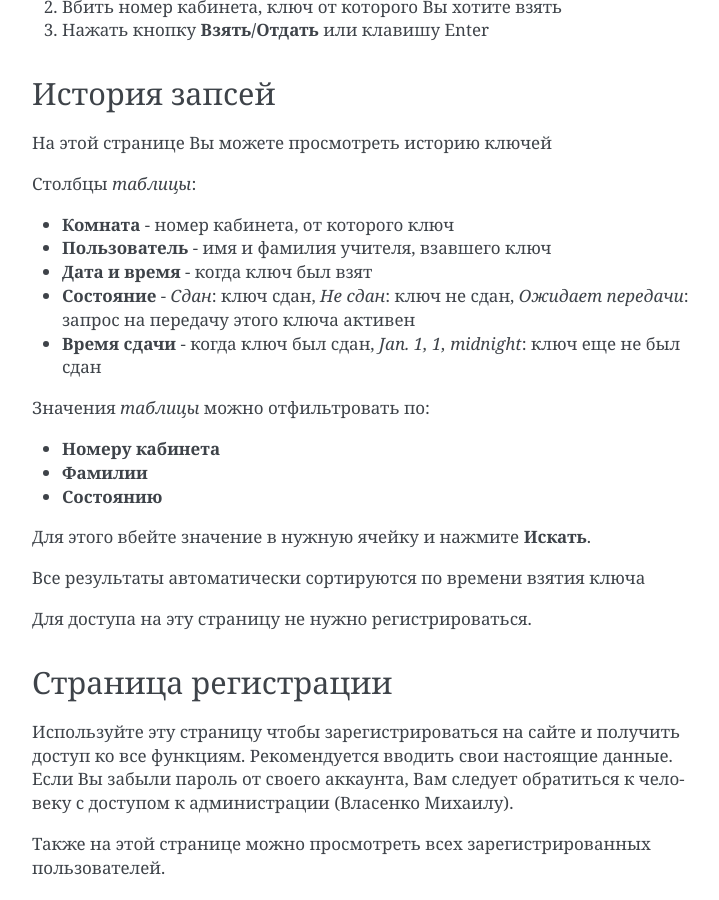
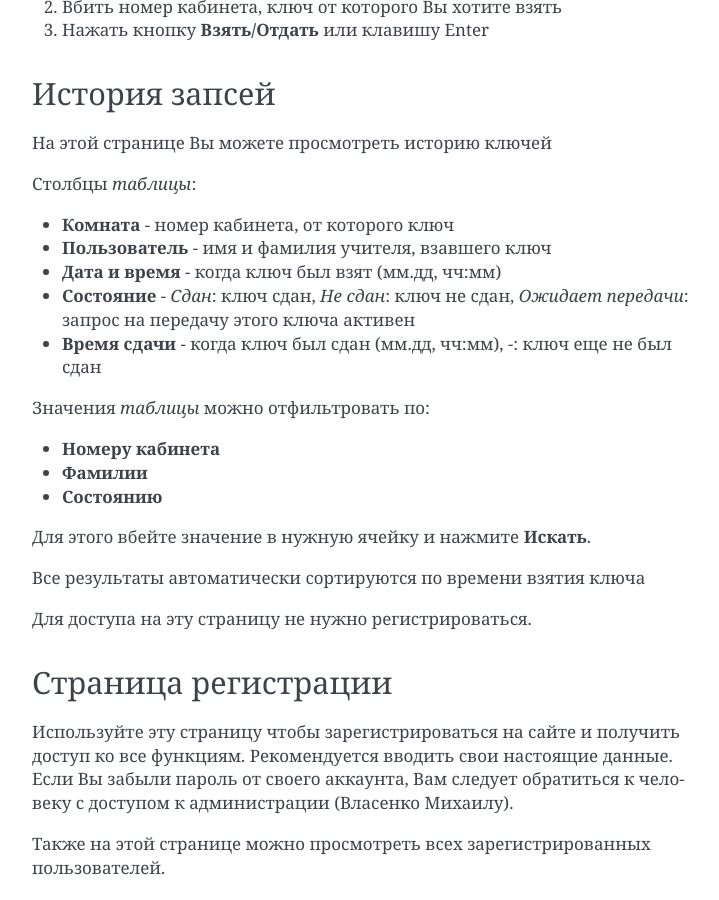
Before and after one commit to mikhail-vlasenko/Romanov_Key_Keeper, a Sphinx documentation site: the page built from docs/overview.rst, in a window 1280 px wide and 900 px high, scrolled down 1502 px. Shown: the whole window, without its empty margins (388-1107 px from the left). Built offline with Sphinx 7.4.7, drawn with Linux system fonts in a browser that asks for light colours.

Commit message:
History time reformat fixes

```diff
--- a/docs/overview.rst
+++ b/docs/overview.rst
@@ -76,9 +76,9 @@
 
 * **Комната** - номер кабинета, от которого ключ
 * **Пользователь** - имя и фамилия учителя, взавшего ключ
-* **Дата и время** - когда ключ был взят
+* **Дата и время** - когда ключ был взят (мм.дд, чч:мм)
 * **Состояние** - *Сдан*: ключ сдан, *Не сдан*: ключ не сдан, *Ожидает передачи*: запрос на передачу этого ключа активен
-* **Время сдачи** - когда ключ был сдан, *Jan. 1, 1, midnight*: ключ еще не был сдан
+* **Время сдачи** - когда ключ был сдан (мм.дд, чч:мм), *-*: ключ еще не был сдан
 
 Значения *таблицы* можно отфильтровать по:
 
```
Also changed, not shown: 8 other files.
